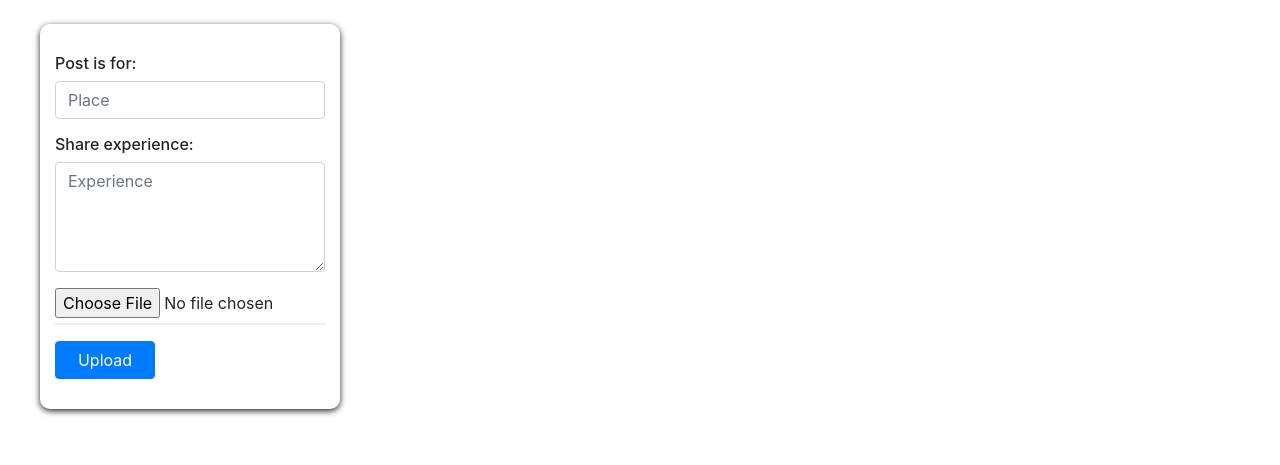
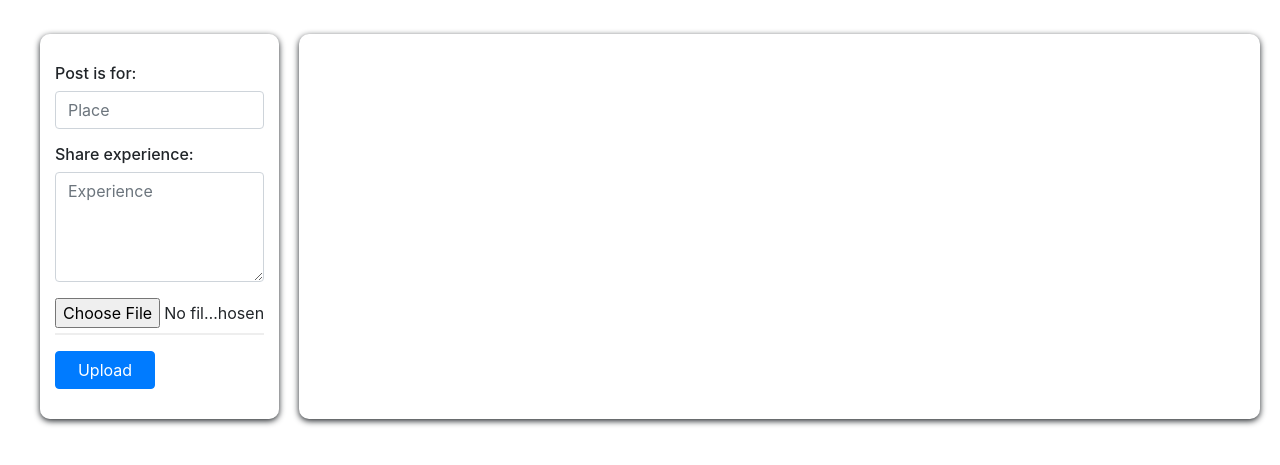
Before and after one commit to mayankR1999/travelpedia, a Django app: page /accounts/base/upload in a window 1280 px wide. Shown: the part 56-521 px from the top of the page. Run offline with Django 3.2, Linux system fonts and the light colour scheme; some libraries are stand-ins or nearby versions.

Commit message:
Feature update
Added feature to preview image before uploading for the post.

```diff
--- /dev/null
+++ b/static/upload_page_classes.css
@@ -0,0 +1,23 @@
+.wrapper{
+    margin-top: 10px;
+    display: flex;
+    max-height: 400px;
+}
+
+.image_preview{
+    margin: 0px 20px;
+    box-shadow: 0px 2px 6px;
+    border-radius: 10px;
+    max-height: inherit;
+    width: -webkit-fill-available;
+
+    display: flex;
+    align-items: center;
+    justify-content: center;
+}
+
+.image_preview .image_preview__image{
+    display: None;
+    height: 100%;
+    width: auto;
+}
--- a/templates/upload.html
+++ b/templates/upload.html
@@ -41,11 +41,35 @@
                     <textarea class="form-control" name="exp" rows="4" cols="fit" placeholder="Experience" required></textarea>
                 </div>
                 <div class="form-group">
-                    <input type="file" class="form-control-file" name="image" accept="image/*" value="Choose Image" required>
+                    <input type="file" class="form-control-file" id="inpImage" name="image" accept="image/*" required>
                 </div>
                 <input type="submit" class="btn btn-primary link" value="Upload">
             </form>
         </div>
+        <div class="image_preview" id="imagePreview">
+            <img src="" alt="Image Preview" class="image_preview__image">
+        </div>
     </div>
 
+    <script>
+        const inpFile = document.getElementById("inpImage");
+        const previewContainer = document.getElementById("imagePreview");
+        const previewImage = document.querySelector(".image_preview__image");
+
+        inpFile.addEventListener("change", function(){
+            const file = this.files[0];
+
+            if (file){
+                const reader = new FileReader();
+
+                previewImage.style.display = "block";
+
+                reader.addEventListener("load", function(){
+                    previewImage.setAttribute("src", this.result);
+                })
+                reader.readAsDataURL(file);
+            }
+        })
+    </script>
+
 {% endblock %}
```
